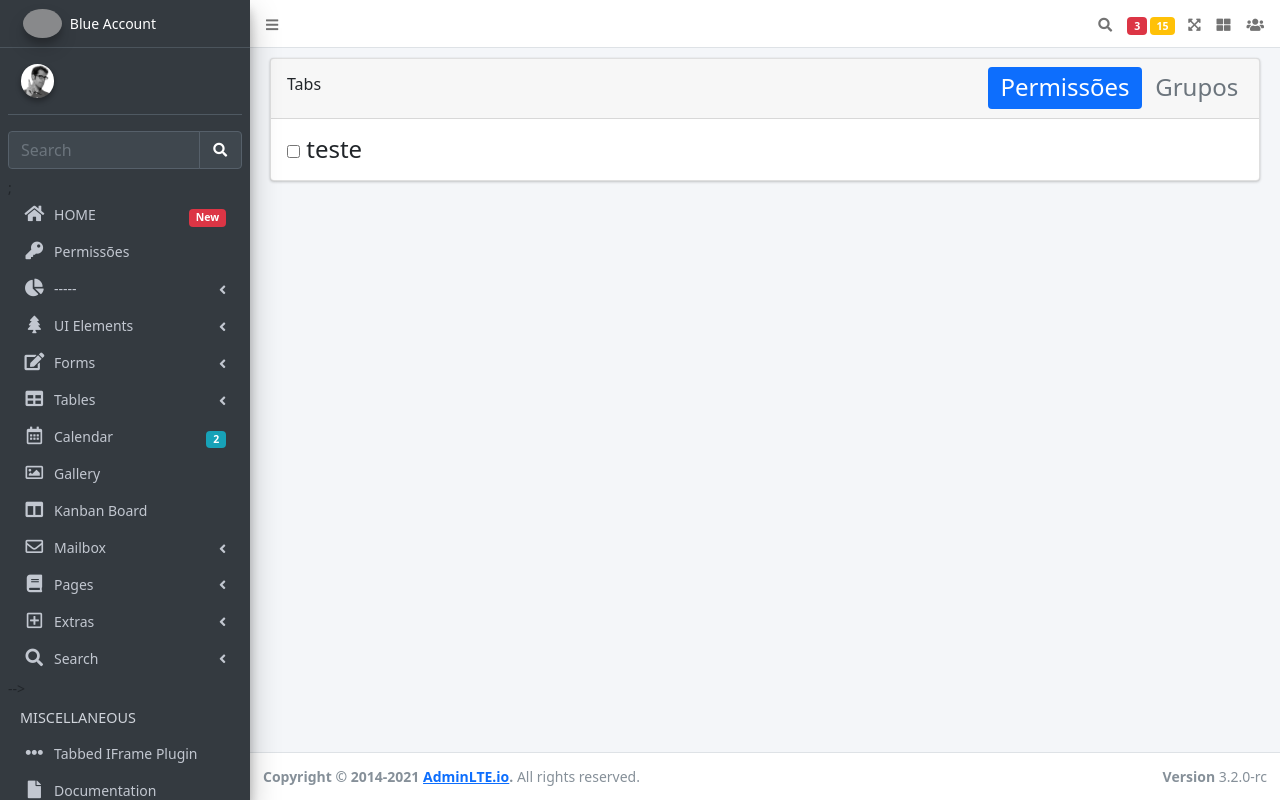
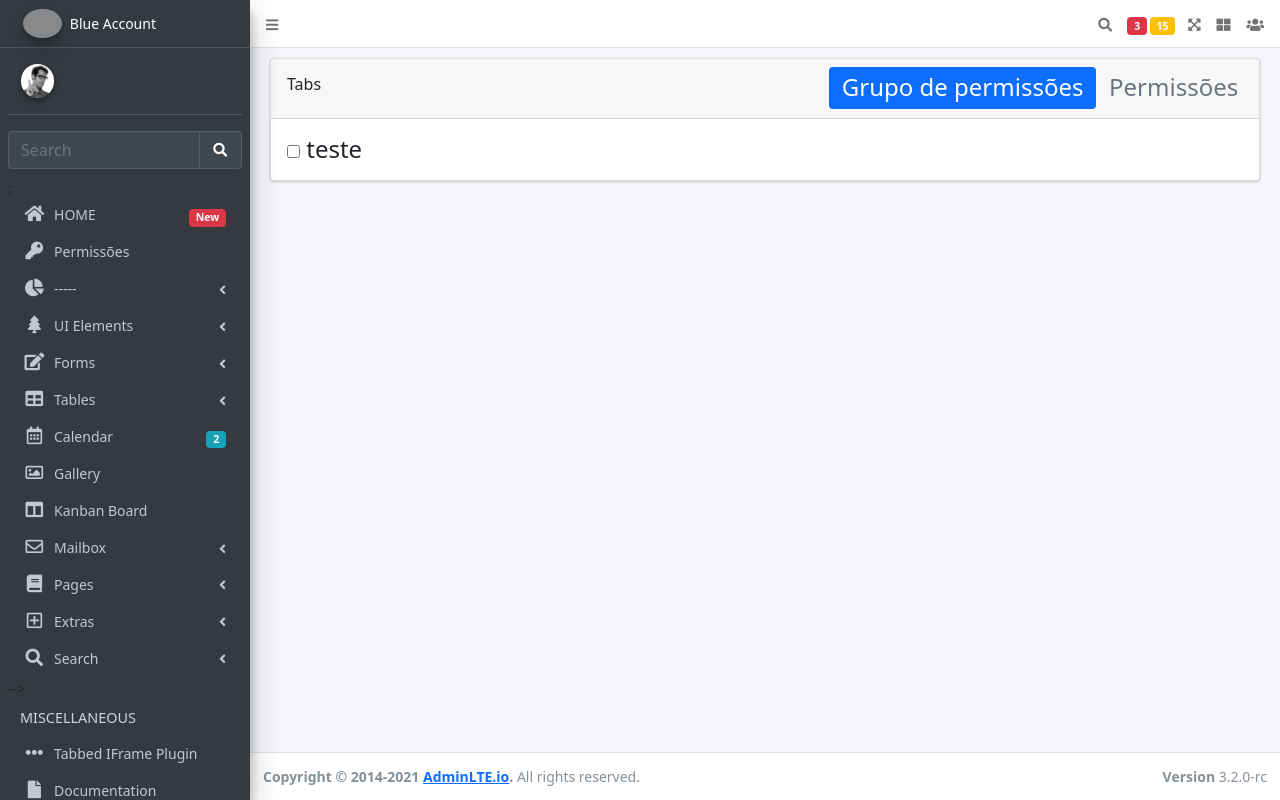
Before and after one commit to Portuga02/Blue-account, a PHP site: page /Blue-account/Permissions in a window 1280 px wide. Run offline with PHP 8.4, Linux system fonts and the light colour scheme; the visitor is signed in with stand-in values (Sample User, id 1); data that the repository does not hold is empty; some libraries are stand-ins or nearby versions; grey boxes are pictures that could not be loaded.

Commit message:
AJUSTANDO PERMISSOES

```diff
--- a/views/Permissions.php
+++ b/views/Permissions.php
@@ -25,8 +25,8 @@
                     <div class="card-header d-flex p-0">
                         <h3 class="card-title p-3">Tabs</h3>
                         <ul class="nav nav-pills ml-auto p-2">
-                            <li class="nav-item"><a class="nav-link active" href="#tab_1" data-toggle="tab">Permissões</a></li>
-                            <li class="nav-item"><a class="nav-link" href="#tab_2" data-toggle="tab">Grupos</a></li>
+                            <li class="nav-item"><a class="nav-link active" href="#tab_1" data-toggle="tab">Grupo de permissões</a></li>
+                            <li class="nav-item"><a class="nav-link" href="#tab_2" data-toggle="tab">Permissões</a></li>
                         </ul>
                     </div><!-- /.card-header -->
                     <div class="card-body">
```
